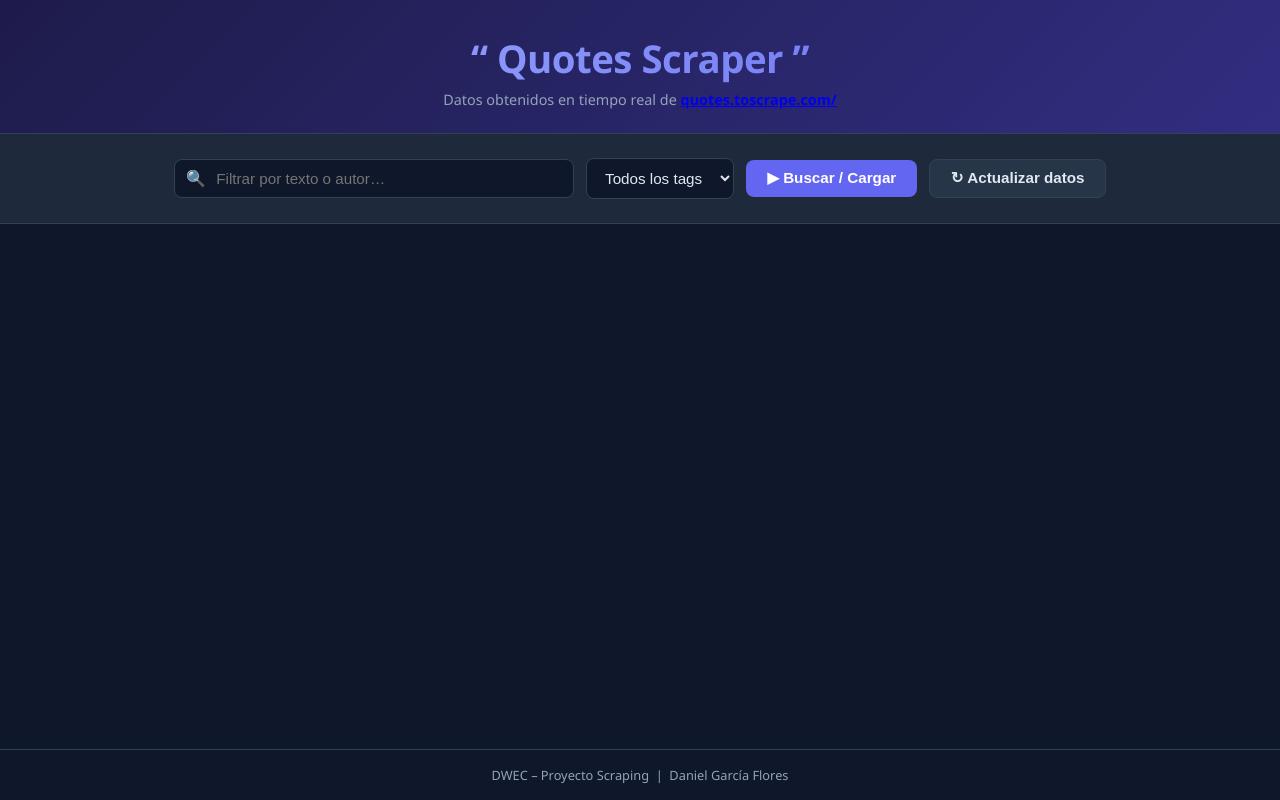
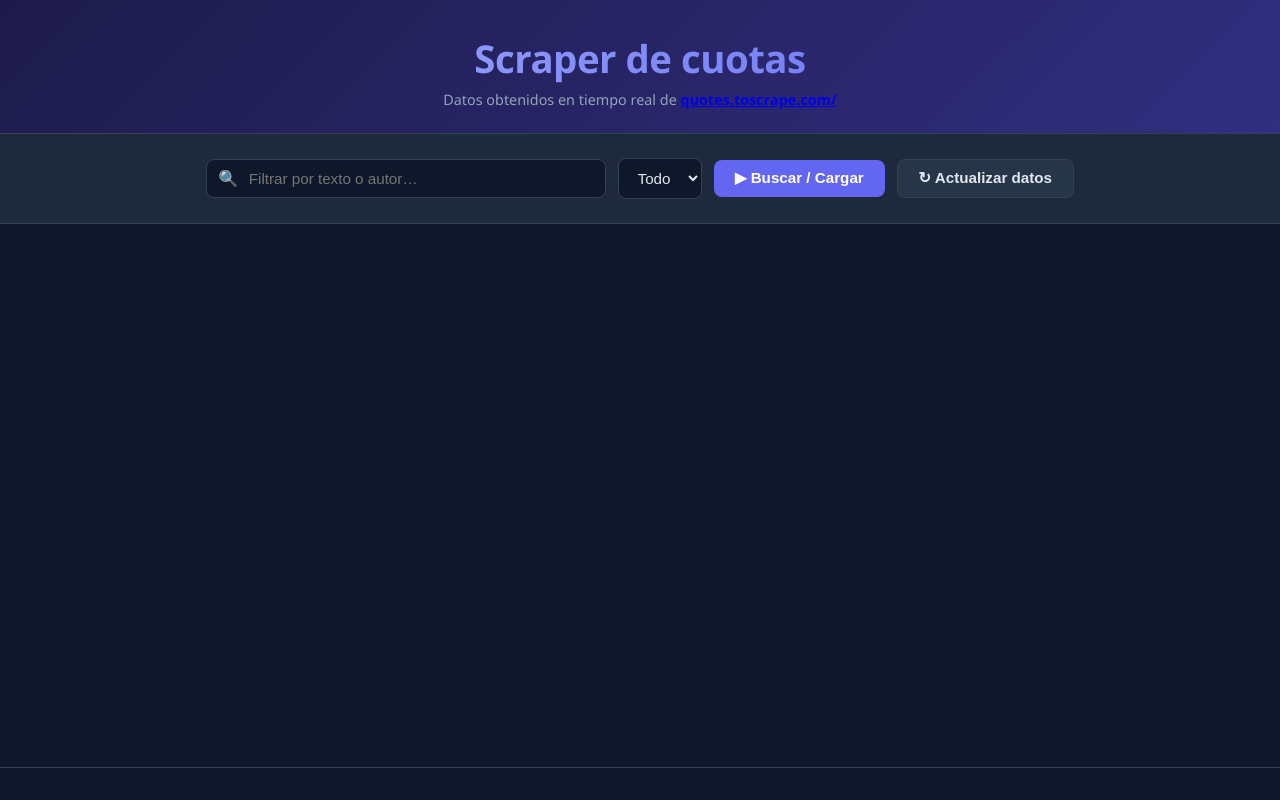
Before and after one commit to Thefallenashes/TercerTrimestreCliente, a plain HTML site: page DANIEL_GARCIA_FLORES_DWEC_SCRAPING/Front/index.html in a window 1280 px wide. Drawn offline with Linux system fonts and the light colour scheme.

Commit message:
sdsdwsdsds

```diff
--- a/DANIEL_GARCIA_FLORES_DWEC_SCRAPING/Front/index.html
+++ b/DANIEL_GARCIA_FLORES_DWEC_SCRAPING/Front/index.html
@@ -6,7 +6,6 @@
     <meta name="viewport" content="width=device-width, initial-scale=1.0">
     <title>Scraper de https://quotes.toscrape.com/</title>
     <style>
-        /* ── Reset & Variables ── */
         *, *::before, *::after { box-sizing: border-box; margin: 0; padding: 0; }
 
         :root {
@@ -285,20 +284,18 @@
 <body>
 
     <header>
-        <h1>&#8220; Quotes Scraper &#8221;</h1>
+        <h1> Scraper de cuotas</h1>
         <p>Datos obtenidos en tiempo real de <a href="https://quotes.toscrape.com/">  <strong>quotes.toscrape.com/</strong></a></p>
     </header>
 
     <div class="controls">
-        <!-- Buscador local (filtra las cards ya cargadas) -->
         <div class="search-wrapper">
             <span class="icon">&#128269;</span>
             <input type="text" id="search-input" placeholder="Filtrar por texto o autor…">
         </div>
 
-        <!-- Filtro por tag (llama al backend) -->
         <select id="tag-select">
-            <option value="">Todos los tags</option>
+            <option value="">Todo</option>
         </select>
 
         <button class="btn btn-primary" id="btn-buscar">&#9654; Buscar / Cargar</button>
@@ -306,20 +303,16 @@
     </div>
 
     <div id="status-bar"></div>
-
-    <!-- Spinner de carga -->
     <div class="loader" id="loader">
         <div class="spinner"></div>
-        <p>Cargando citas… esto puede tardar unos segundos.</p>
+        <p>Cargando citas…</p>
     </div>
 
-    <!-- Grid de cards -->
     <div id="grid">
         <p id="empty-msg">No se encontraron citas. Prueba con otro filtro.</p>
     </div>
 
     <footer>
-        DWEC – Proyecto Scraping &nbsp;|&nbsp; Daniel García Flores
     </footer>
 
 </body>
```
Also changed, not shown: DANIEL_GARCIA_FLORES_DWEC_SCRAPING/Backend/server.js (+1 -17 lines), DANIEL_GARCIA_FLORES_DWEC_SCRAPING/readme.md (deleted), 1 other file.
